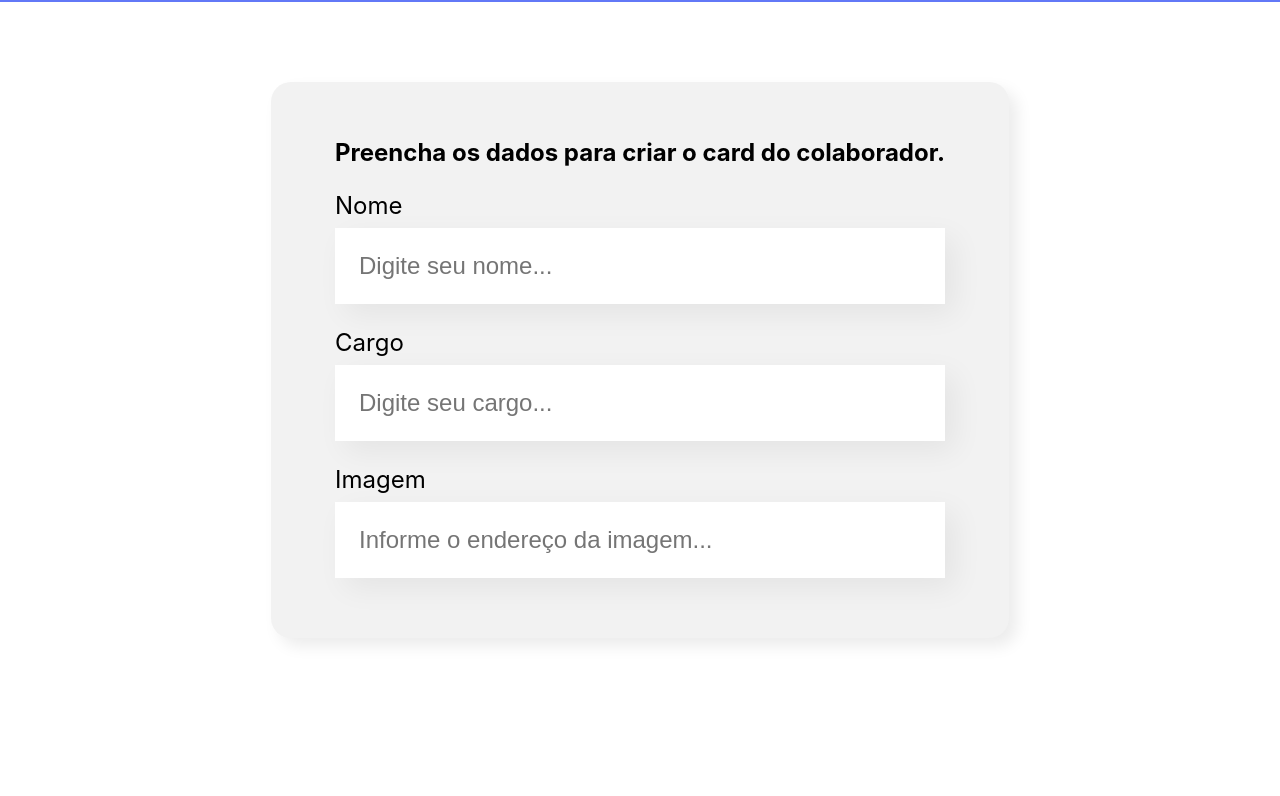
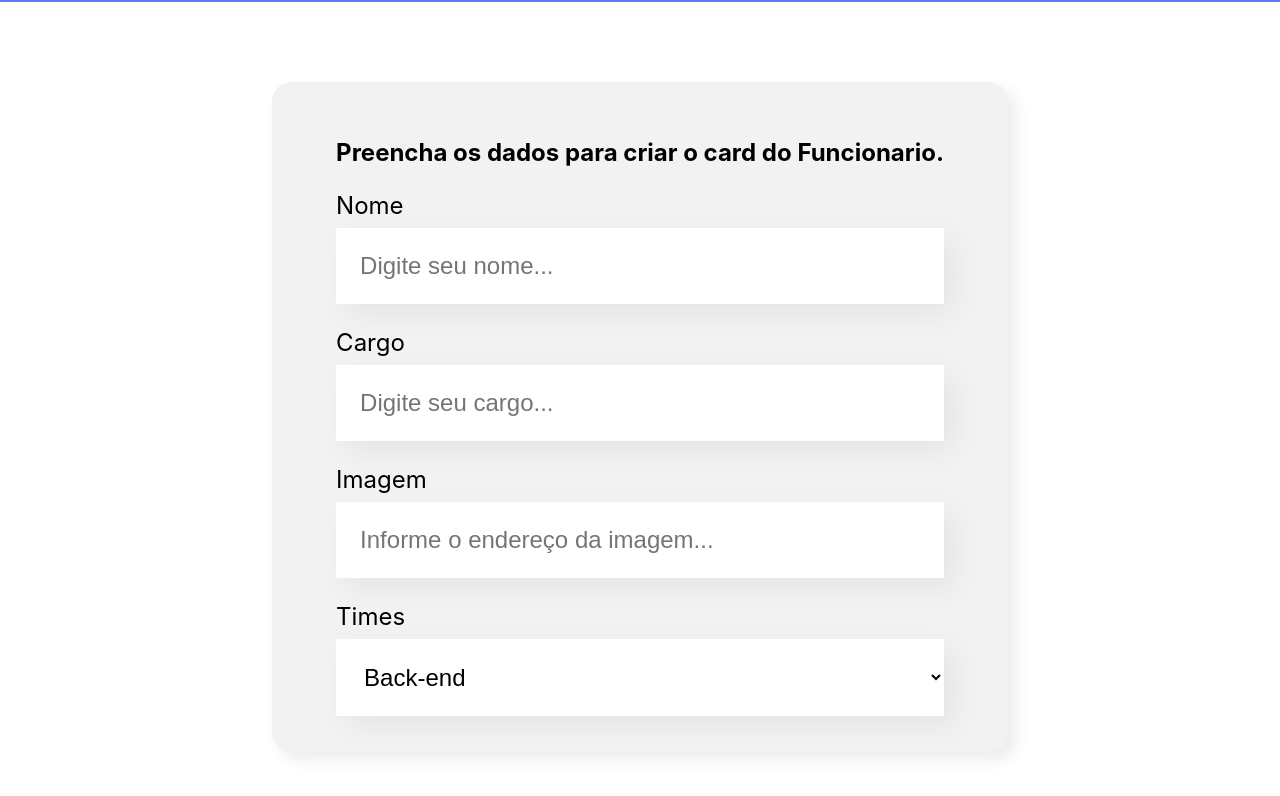
Before and after one commit to jonasluis/organo, a JavaScript app: page / in a window 1280 px wide. Shown: the part 496-1292 px from the top of the page. Before the commit the page ends 1214 px from the top, so only its background shows below. Built offline with nearby package versions, Linux system fonts and the light colour scheme; the HTML template or start-up script is replaced by a standard one.

Commit message:
:sparkles: feat: Lista Suspensa no Formulario

```diff
--- a/src/componentes/Formulario/index.js
+++ b/src/componentes/Formulario/index.js
@@ -1,14 +1,28 @@
 import CampoTexto from "../CampoTexto/index.js";
+import ListaSuspensa from "../ListaSuspensa/index.js";
 import "./index.css";
 
 export default function Formulario() {
+
+  const times = [
+    'Back-end',
+     'Front-end',
+     'Data Science',
+      'Devops',
+      'UX e Design',
+      'Mobile',
+      "Inovação e Gestão"
+
+   ]
+
   return (
     <section className="formulario">
       <form>
-        <h2>Preencha os dados para criar o card do colaborador.</h2>
+        <h2>Preencha os dados para criar o card do Funcionario.</h2>
         <CampoTexto label="Nome" placeholder="Digite seu nome" />
         <CampoTexto label="Cargo" placeholder="Digite seu cargo" />
         <CampoTexto label="Imagem" placeholder="Informe o endereço da imagem" />
+        <ListaSuspensa label="Times" itens={times}/>
       </form>
     </section>
   );
--- /dev/null
+++ b/src/componentes/ListaSuspensa/index.css
@@ -0,0 +1,15 @@
+.lista-suspensa label {
+    display: block;
+    margin-bottom: 8px;
+    font-size: 24px;
+}
+
+.lista-suspensa select{
+    background-color: #fff;
+    box-shadow: 10px 10px 30px rgba(0, 0, 0, 0.06);
+    width: 100%;
+    border: none;
+    font-size: 24px;
+    padding: 24px;
+    box-sizing: border-box;
+}
--- /dev/null
+++ b/src/componentes/ListaSuspensa/index.js
@@ -0,0 +1,12 @@
+import './index.css'
+
+export default function ListaSuspensa (props) {
+    return (
+        <div className='lista-suspensa'>
+            <label>{props.label}</label>
+            <select>
+                {props.itens.map(item => <option key={item}>{item}</option>)}
+            </select>
+        </div>
+    )
+}
```
